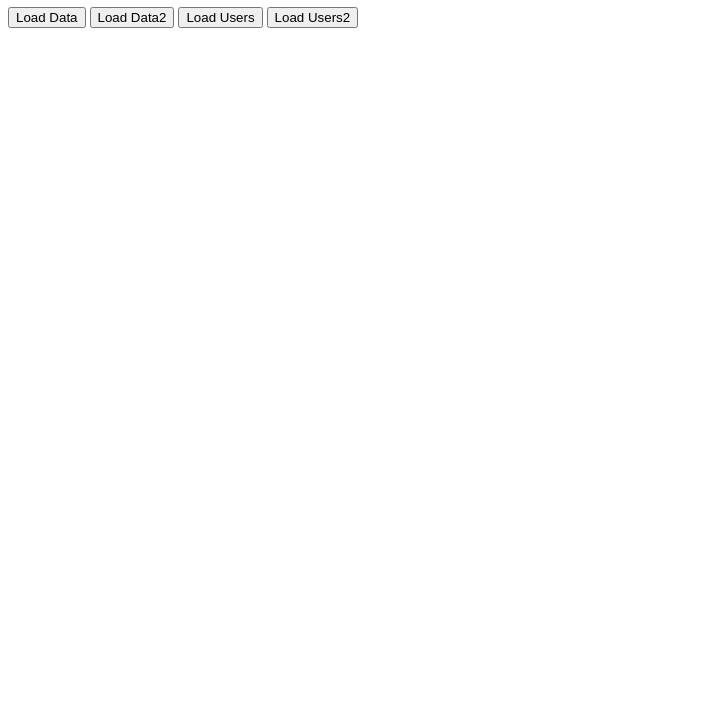
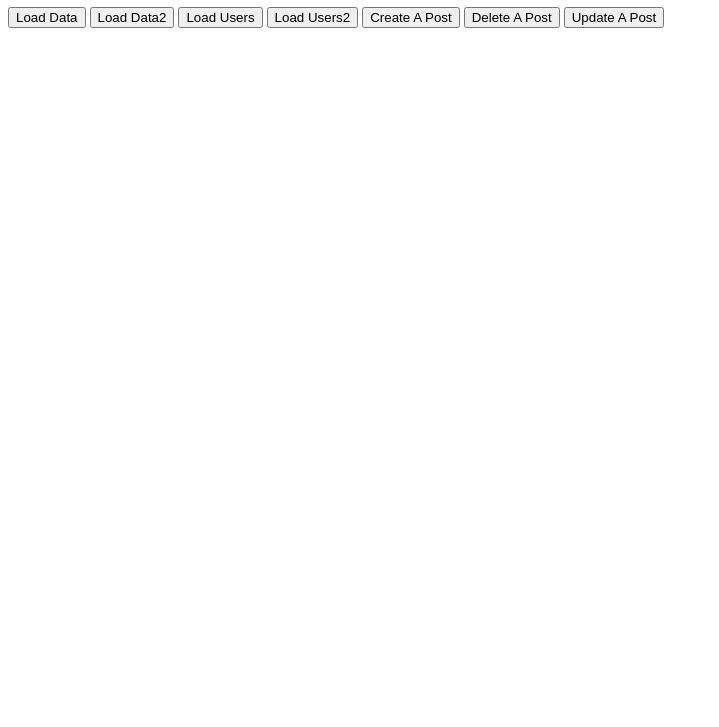
Before and after one commit to rootnure/explore-api-33, a plain HTML site: page index.html in a window 1280 px wide. Shown: the part 73-800 px from the top of the page, without its empty margins (0-719 px from the left). Drawn offline with Linux system fonts and the light colour scheme.

Commit message:
Explore Create, Delete, Update post and API status code

```diff
--- a/index.html
+++ b/index.html
@@ -11,6 +11,9 @@
     <button onclick="loadData2()">Load Data2</button>
     <button onclick="loadUsers()">Load Users</button>
     <button onclick="loadUsers2()">Load Users2</button>
+    <button onclick="createAPost()">Create A Post</button>
+    <button onclick="deletePost()">Delete A Post</button>
+    <button onclick="patchAPost()">Update A Post</button>
 
     <div>
         <ul id="users-container">
--- a/js/index.js
+++ b/js/index.js
@@ -13,3 +13,39 @@ function displayUsers2(users){
         ul.appendChild(li);
     }
 }
+
+const deletePost = () => {
+    fetch('https://jsonplaceholder.typicode.com/posts/1', {
+        method: 'DELETE',
+    });
+}
+
+const patchAPost = () => {
+    fetch('https://jsonplaceholder.typicode.com/posts/1', {
+        method: 'PATCH',
+        body: JSON.stringify({
+            title: 'foo',
+        }),
+        headers: {
+            'Content-type': 'application/json; charset=UTF-8',
+        },
+    })
+        .then((response) => response.json())
+        .then((json) => console.log(json));
+}
+
+const createAPost = () => {
+    fetch('https://jsonplaceholder.typicode.com/posts', {
+        method: 'POST',
+        body: JSON.stringify({
+            title: 'foo',
+            body: 'bar',
+            userId: 1,
+        }),
+        headers: {
+            'Content-type': 'application/json; charset=UTF-8',
+        },
+    })
+        .then((response) => response.json())
+        .then((json) => console.log(json));
+}
```
